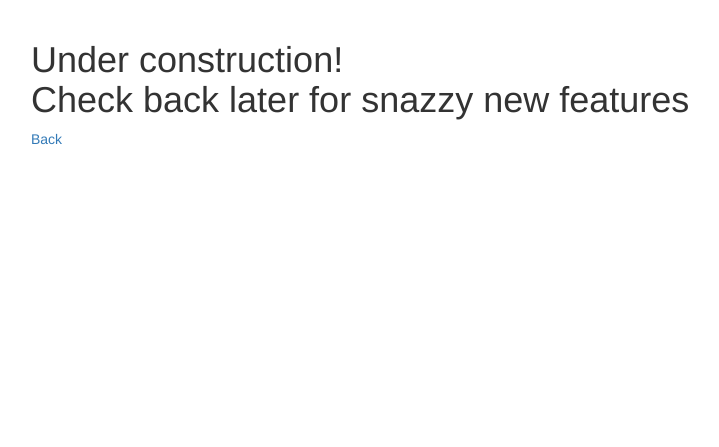
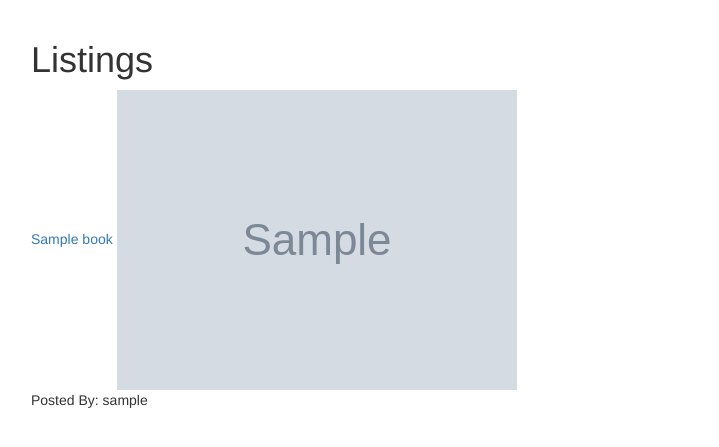
Before and after one commit to rachelgellman/Book-Swap, a Flask app: page /browse in a window 1280 px wide. Shown: the part 132-579 px from the top of the page, without its empty margins (39-758 px from the left). Run offline with Flask 2, Linux system fonts and the light colour scheme; tables that the repository leaves empty hold one stand-in row (values such as "Sample post"); grey boxes marked "Sample" are stand-in pictures; some libraries are stand-ins or nearby versions.

Commit message:
added basic posting function and browsing of posting functions

```diff
--- a/app/models.py
+++ b/app/models.py
@@ -15,6 +15,7 @@ class User(UserMixin, db.Model):
     password_hash = db.Column(db.String(128))
 
     b_history = db.relationship('Books', secondary = history, backref = 'user')
+    listings = db.relationship('Listings', backref='user')
 
     def __repr__(self):
         return '<User {}>'.format(self.username)
@@ -44,3 +45,4 @@ class Books(db.Model):
     author = db.Column(db.String(500))
     description = db.Column(db.String(5000))
     cover_url = db.Column(db.String(128))
+    listings = db.relationship('Listings', backref='book')
--- a/app/routes.py
+++ b/app/routes.py
@@ -59,12 +59,13 @@ def logout():
 
 @app.route('/browse')
 def browse():
-    return render_template('browse.html')
+    listings = Listings.query.all()
+    return render_template('browse.html', listings = listings)
 
 
-@app.route('/post')
+@app.route('/post', methods=['GET','POST'])
 @login_required
-def post():
+def post_search():
     form = SearchForm()
     if form.validate_on_submit():
         results = ISBNDB.query_isbndb(form.searchTerm.data, 1, 1000)
@@ -90,13 +91,50 @@ def post():
                 results = ISBNDB.query_isbndb(form.searchTerm.data, i, 1000)
         db.session.add_all(books.values())
         db.session.commit()
-    return render_template('post.html', form = form)
+        return render_template('post_with_books.html', form = form, books = Books.query.filter(Books.name.contains(form.searchTerm.data)).all())
+    return render_template('search.html', form = form)
+
+@app.route('/post/<isbn>', methods=['GET','POST'])
+def post(isbn):
+    b = Books.query.filter_by(isbn = isbn).first()
+    if b is None:
+        book = ISBNDB.query_by_isbn(isbn)
+        if book == None:
+            return render_template('book_not_found.html')
+        book = book['book']
+        b = Books(isbn = book['isbn13'],
+            name = book['title'],
+            author = ', '.join(book.get('authors', 'N/A')),
+            description = book.get('synopsys', 'N/A'),
+            cover_url = book['image'])
+        db.session.add(b)
+        db.session.commit()
+    form = ButtonForm()
+    form.submit.label.text = 'Post'
+    if form.validate_on_submit():
+        l = Listings(bid = b.id, uid = current_user.id, state = 'active')
+        db.session.add(l)
+        db.session.commit()
+        current_user.listings.append(l)
+        b.listings.append(l)
+
+    return render_template('post.html', book = b, form = form)
 
 @app.route('/book/<isbn>')
 def book(isbn):
     b = Books.query.filter_by(isbn = isbn).first()
     if b is None:
-        return render_template('book_not_found.html')
+        book = ISBNDB.query_by_isbn(isbn)
+        if book == None:
+            return render_template('book_not_found.html')
+        book = book['book']
+        b = Books(isbn = book['isbn13'],
+            name = book['title'],
+            author = ', '.join(book.get('authors', 'N/A')),
+            description = book.get('synopsys', 'N/A'),
+            cover_url = book['image'])
+        db.session.add(b)
+        db.session.commit()
     return render_template('book.html', book = b)
 
 @app.route('/search', methods=['GET','POST'])
--- a/app/templates/base.html
+++ b/app/templates/base.html
@@ -10,7 +10,7 @@
     <nav class="navbar navbar-default">
     <ul>
         <li><a href="{{ url_for('index') }}">Home</a></li>
-        <li><a href="{{ url_for('post') }}">Post</a></li>
+        <li><a href="{{ url_for('post_search') }}">Post</a></li>
         <li><a href="{{ url_for('browse') }}">Browse</a></li>
         <li><a href="{{ url_for('search') }}">Search</a></li>
         {% if current_user.is_anonymous %}
--- a/app/templates/book.html
+++ b/app/templates/book.html
@@ -7,4 +7,4 @@
 <p><b>Description:</b><br>{{book.description}}</p>
 {% block post_block %}
 {% endblock %}
-{%endblock%}
+{% endblock %}
--- a/app/templates/browse.html
+++ b/app/templates/browse.html
@@ -1 +1,8 @@
-{% extends "under_construction.html" %}
+{% extends "base.html" %}
+
+{% block app_content %}
+<h1>Listings</h1>
+{%for listing in listings%}
+<p><a href="{{ url_for('book', isbn = listing.book.isbn)}}">{{ listing.book.name }}</a> <img src="{{ listing.book.cover_url }}"><br> Posted By: {{ listing.user.username }}</p>
+{%endfor%}
+{% endblock %}
--- a/app/templates/post.html
+++ b/app/templates/post.html
@@ -2,10 +2,10 @@
 {% import 'bootstrap/wtf.html' as wtf %}
 
 {% block post_block %}
-    <h1>Post</h1>
     <div class="row">
         <div class="col-md-4">
             {{ wtf.quick_form(form) }}
         </div>
     </div>
+    <div><br></div>
 {% endblock %}
--- /dev/null
+++ b/app/templates/post_with_books.html
@@ -0,0 +1,6 @@
+{% extends "search.html" %}
+{% block book_content %}
+{%for book in books%}
+<p><a href="{{ url_for('post', isbn = book.isbn)}}">{{ book.name }}</a> <img src="{{ book.cover_url }}"></p>
+{%endfor%}
+{% endblock %}
```
Also changed, not shown: app/isbndb_request.py (+9 -0 lines).
